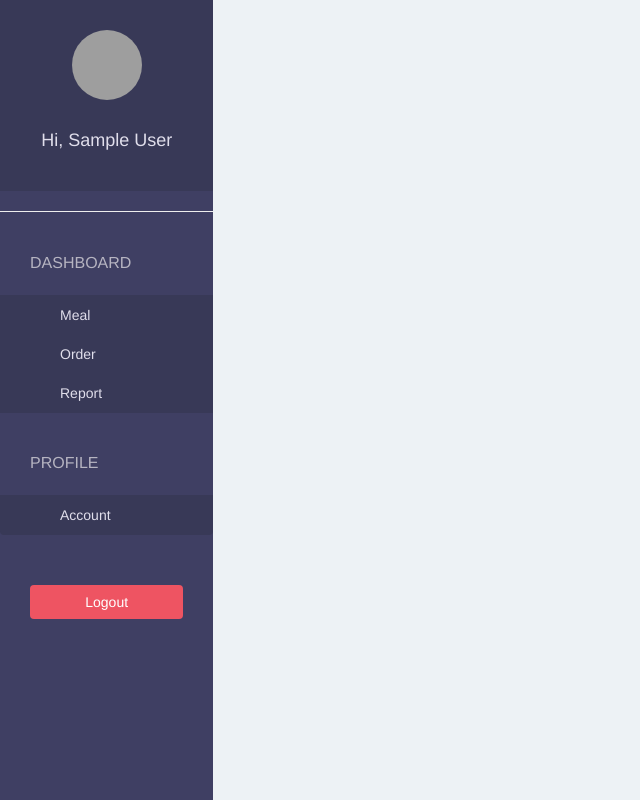
After one commit to Dylan-Coetzee/foodtasker, a Django app: page /restaurant/meal/ in a window 1280 px wide. The commit adds this page. Shown: the whole page, without its empty margins (0-640 px from the left). Run offline with Django 3.2, Linux system fonts and the light colour scheme; the visitor is signed in with stand-in values (Sample User, id 1); data that the repository does not hold is empty; some libraries are stand-ins or nearby versions; grey boxes are pictures that could not be loaded.

Commit message:
complete side menu

```diff
--- a/foodtasker/settings.py
+++ b/foodtasker/settings.py
@@ -41,6 +41,7 @@
     'oauth2_provider',
     'social_django',
     'rest_framework_social_oauth2',
+    'bootstrap3',
 ]
 
 MIDDLEWARE = [
--- a/foodtasker/urls.py
+++ b/foodtasker/urls.py
@@ -39,6 +39,10 @@
     url(r'^restaurant/$', views.restaurant_home, name='restaurant-home'),
     url(r'^restaurant/sign-up', views.restaurant_sign_up,
         name = 'restaurant-sign-up'),
+    url(r'^restaurant/account/$', views.restaurant_account, name='restaurant-account'),
+    url(r'^restaurant/meal/$', views.restaurant_meal, name='restaurant-meal'),
+    url(r'^restaurant/order/$', views.restaurant_order, name='restaurant-order'),
+    url(r'^restaurant/report/$', views.restaurant_report, name='restaurant-report'),
 
     # Sign In/ Sign Up/ Sign Out
     url(r'^api/social/', include('rest_framework_social_oauth2.urls')),
--- a/foodtaskerapp/static/css/style.css
+++ b/foodtaskerapp/static/css/style.css
@@ -0,0 +1,103 @@
+body {
+  padding-top: :50px;
+  background-color: #EDF2F5;
+  overflow: auto;
+}
+
+.bg-blue {
+  background-color: #3F3F63;
+}
+
+.btn-pink {
+  color: white;
+  background-color: #EE5462;
+}
+
+.btn-pink:hover,
+.btn-pink:focus {
+  color: white;
+  background-color: #DA4F5D;
+}
+
+/*side bar*/
+.sidebar {
+  height: 100vh;
+  position: fixed;
+  top: 0;
+  left: 0;
+  padding: 0;
+  background-color: #3F3F63;
+  overflow: auto;
+}
+
+/*side bar header*/
+.sidebar > div:first-child {
+  padding: 30px 10px;
+  font-weight: bold;
+  font-size: 15px;
+  background-color: #383957;
+
+}
+
+.sidebar > div:first-child > h4{
+  color: #E0DEEB;
+}
+
+.sidebar > div:first-child > h5{
+  color: #B6B4C1;
+}
+
+/*side bar list*/
+.sidebar .list-group {
+  padding: 0;
+  background-color: #3F3F63;
+}
+
+.sidebar .list-group > span {
+  color: #B6B4C1;
+  display: block;
+  margin-top: 20px;
+  padding: 20px 30px;
+  font-size: 16px;
+  font-weight: 300;
+}
+
+.sidebar .list-group .list-group-item,
+.sidebar .list-group .list-group-item:focus {
+  background-color: #3F3F63;
+  color: #B6B4C1;
+  border: 0;
+  padding-left: 60px;
+  padding-right: 30px;
+}
+
+.sidebar .list-group .list-group-item,
+.sidebar .list-group .list-group-item:hover {
+  background-color: #383957;
+  color: #E0DEEB;
+}
+
+.sidebar .list-group .list-group-item:first-child {
+  border-top-left-radius: 0;
+  border-top-right-radius: 0;
+}
+
+.sidebar .list-group .list-group-item .badge,
+.sidebar .list-group .list-group-item.active .badge {
+  background-color: #EE5462;
+  color: #E0DEEB;
+}
+
+/*side bar logout*/
+.sidebar > div:last-child {
+  padding: 30px;
+}
+
+.sidebar > div:last-child .btn {
+  width: 100%;
+}
+
+/*content*/
+.content  {
+  padding: 0 40px;
+}
--- /dev/null
+++ b/foodtaskerapp/templates/base.html
@@ -0,0 +1,27 @@
+{% load staticfiles %}
+<!DOCTYPE html>
+<html lang="en">
+<head>
+  <meta charset="UTF-8">
+  <title>{% block title %}{% endblock %}</title>
+
+  <link rel="stylesheet" href="{% static 'css/bootstrap.min.css' %}">
+  <link rel="stylesheet" href="{% static 'css/style.css' %}">
+
+  <script src="{% static 'js/bootstrap.min.js' %}"></script>
+  <script src="https://ajax.googleapis.com/ajax/libs/jquery/1.12.4/jquery.min.js"></script>
+</head>
+<body>
+    <div class="container-fluid">
+      <div class="row">
+        <div class="col-lg-2 col-md-2 col-sm-2 sidebar">
+          {% block sidebar %}{% endblock %}
+        </div>
+        <div class="col-lg-10 col-md-10 col-sm-10 container">
+          {% block page %}{% endblock %}
+        </div>
+      </div>
+    </div>
+
+</body>
+</html>
--- /dev/null
+++ b/foodtaskerapp/templates/restaurant/base.html
@@ -0,0 +1,32 @@
+{% extends 'base.html' %}
+
+{% block title %}
+  Restaurant
+{% endblock %}
+
+{% block sidebar %}
+  <div class="text-center">
+    <img class="img-circle" src="{{ MEDIA_URL }}{{ request.user.restaurant.logo }}" width="70" height="70" />
+    <br/>
+    <br/>
+    <h4>Hi, {{request.user.get_full_name }}</h4>
+    <h5>{{request.user.restaurant.name }}</h5>
+  </div>
+  <hr/>
+  <div class="list-group">
+    <span class="text-uppercase">Dashboard</span>
+
+    <a href="{% url 'restaurant-meal' %}" class="list-group-item">Meal</a>
+    <a href="{% url 'restaurant-order' %}" class="list-group-item">Order</a>
+    <a href="{% url 'restaurant-report' %}" class="list-group-item">Report</a>
+
+    <span class="text-uppercase">Profile</span>
+    <a href="{% url 'restaurant-account' %}" class="list-group-item">Account</a>
+  </div>
+
+  <div class="text-center">
+    <a href="{% url 'restaurant-sign-out' %}?next={{ request.path }}"
+    class="btn btn-pink">Logout</a>
+  </div>
+
+{% endblock %}
--- /dev/null
+++ b/foodtaskerapp/templates/restaurant/meal.html
@@ -0,0 +1,8 @@
+{% extends 'restaurant/base.html' %}
+
+{% block title %}
+  Meal
+{% endblock %}
+
+{% block page %}
+{% endblock %}
--- a/foodtaskerapp/views.py
+++ b/foodtaskerapp/views.py
@@ -37,3 +37,19 @@
         "user_form": user_form,
         "restaurant_form": restaurant_form
     })
+
+@login_required(login_url='/restaurant/sign-in/')
+def restaurant_account(request):
+    return render(request, 'restaurant/account.html', {})
+
+@login_required(login_url='/restaurant/sign-in/')
+def restaurant_meal(request):
+    return render(request, 'restaurant/meal.html', {})
+
+@login_required(login_url='/restaurant/sign-in/')
+def restaurant_order(request):
+    return render(request, 'restaurant/order.html', {})
+
+@login_required(login_url='/restaurant/sign-in/')
+def restaurant_report(request):
+    return render(request, 'restaurant/report.html', {})
--- a/requirements.txt
+++ b/requirements.txt
@@ -6,3 +6,4 @@
 psycopg2==2.7.4
 django-rest-framework-social-oauth2==1.1.0
 python-social-auth==0.3.6
+django-bootstrap3==7.0.1
```
Also changed, not shown: foodtaskerapp/templates/base_signup.html (added, +35 -0 lines), foodtaskerapp/templates/restaurant/account.html (added, +8 -0 lines), foodtaskerapp/templates/restaurant/home.html (deleted, +0 -17 lines), foodtaskerapp/templates/restaurant/order.html (added, +8 -0 lines), foodtaskerapp/templates/restaurant/report.html (added, +8 -0 lines), foodtaskerapp/templates/restaurant/sign_in.html (+12 -18 lines), foodtaskerapp/templates/restaurant/sign_up.html (+13 -20 lines), media/restaurant_logo/asparagus-barbecue-bbq.jpg (added).
